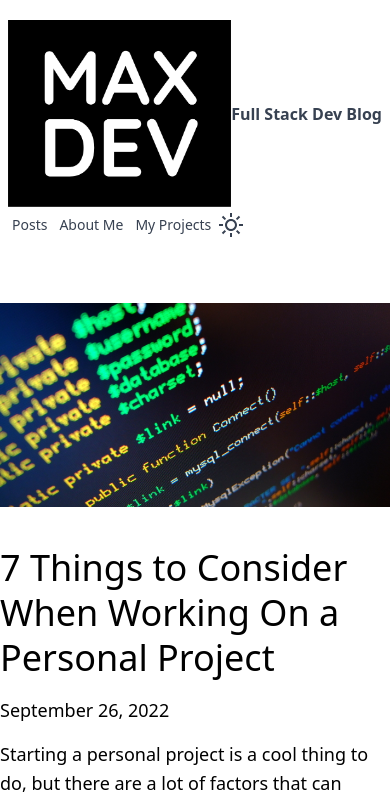
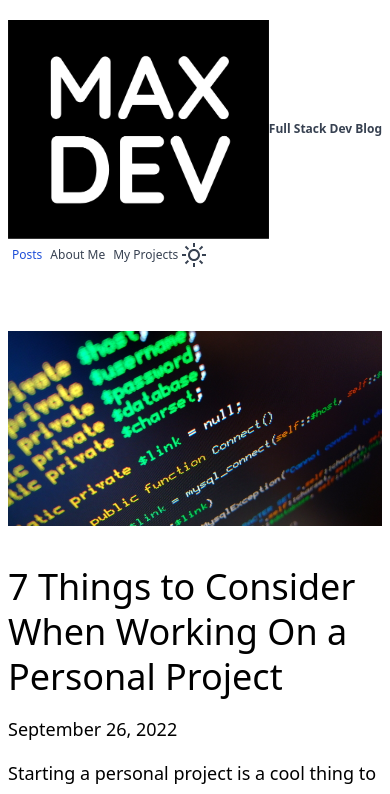
Before and after one commit to maxr96/personal-blog, a Next.js app: page / in a window 390 px wide. Shown: the top 794 px of the page. Built offline with nearby package versions, Linux system fonts and the light colour scheme.

Commit message:
📱 Make blog more mobile friendly.

```diff
--- a/components/layout/container.tsx
+++ b/components/layout/container.tsx
@@ -5,7 +5,7 @@ type Props = {
 }
 
 const Container = ({ children }: Props) => {
-  return <div className="container mx-auto">{children}</div>
+  return <div className="container mx-auto px-2">{children}</div>
 }
 
 export default Container
--- a/components/layout/navbar-item.tsx
+++ b/components/layout/navbar-item.tsx
@@ -10,8 +10,8 @@ const NavbarItem = ({ href, currentPathName, title }: Props) => {
     <Link href={href}>
       <a
         className={` ${
-          currentPathName === href ? ' md:text-blue-700' : ''
-        } block py-2 pr-2 pl-1 border-gray-100 md:pr-4 md:pl-3 hover:bg-gray-50 md:hover:bg-transparent md:hover:text-blue-700 md:p-0 md:dark:hover:text-white dark:hover:bg-gray-700 dark:hover:text-white md:dark:hover:bg-transparent dark:border-gray-700`}
+          currentPathName === href ? ' text-blue-700' : ''
+        } block py-2 pl-1 mr-1 text-xs border-gray-100 md:pr-4 md:pl-3 sm:text-base md:text-lg hover:bg-gray-50 hover:bg-transparent hover:text-blue-700 md:p-0 dark:hover:bg-gray-700 dark:hover:text-white dark:hover:bg-transparent dark:border-gray-700`}
         aria-current="page"
       >
         {title}
--- a/components/layout/navbar.tsx
+++ b/components/layout/navbar.tsx
@@ -19,10 +19,10 @@ const Navbar = () => {
           <a className="flex items-center">
             <Image
               src={logo}
-              className="mr-3 h-6 w-6 md:h-9 md:w-9"
+              className="mr-1 h-5 w-5 md:h-9 md:w-9"
               alt="Max Dev Logo"
             />
-            <span className="self-center md:text-xl font-semibold whitespace-nowrap dark:text-white">
+            <span className="self-center text-xs sm:text-base md:text-xl font-semibold whitespace-nowrap dark:text-white">
               Full Stack Dev Blog
             </span>
           </a>
```
